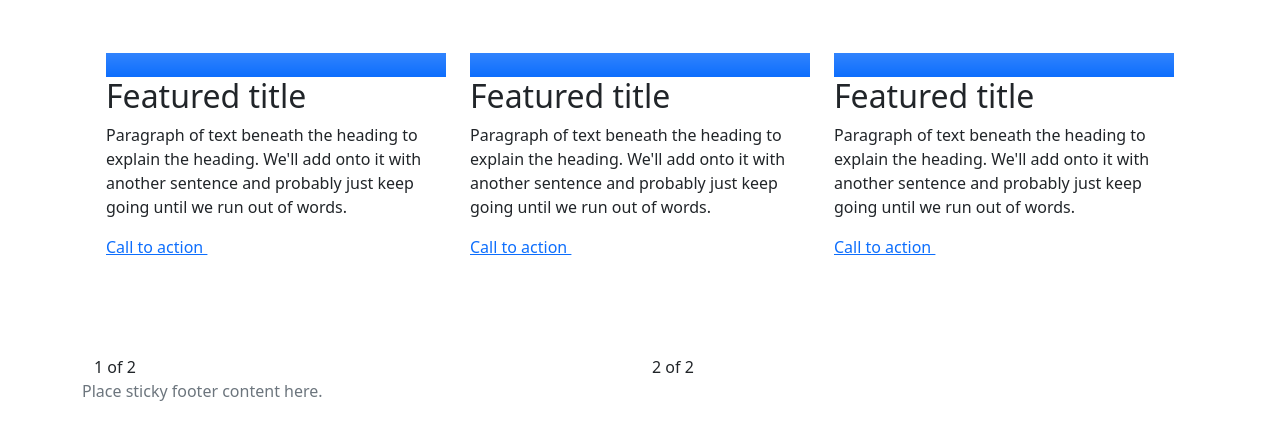
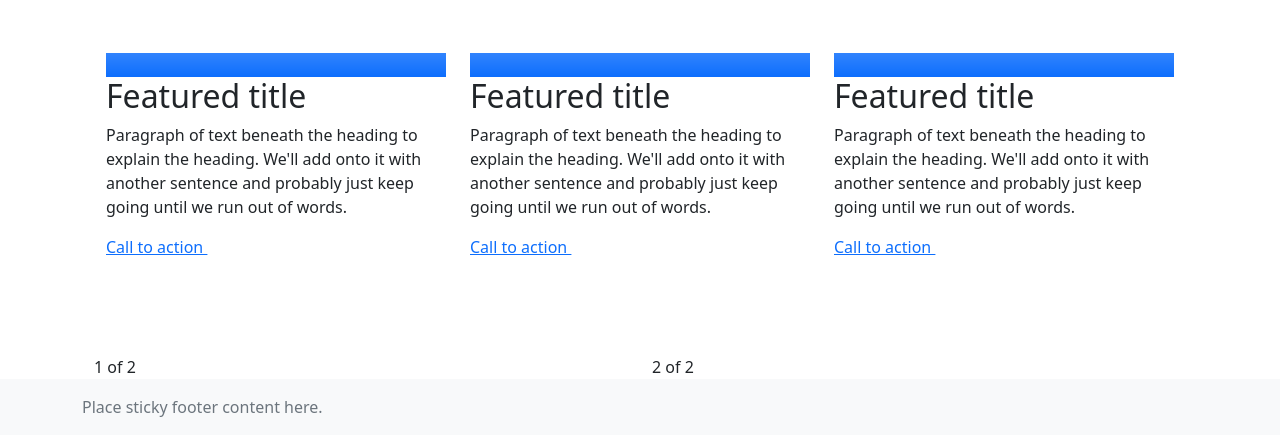
Before and after one commit to MatthijsKamstra/paper-toy-challenge, a website: page docs/index.html in a window 1280 px wide. Shown: the part 695-1130 px from the top of the page. Before the commit the page ends 1098 px from the top, so only its background shows below. Drawn offline with nearby package versions, Linux system fonts and the light colour scheme; a web font is replaced by a local one.

Commit message:
better footer

```diff
--- a/docs/index.html
+++ b/docs/index.html
@@ -173,10 +173,11 @@
 		</div><!-- /.container -->
 	</main>
 
-	<div class="container">
-		<span class="text-muted">Place sticky footer content here.</span>
-	</div>
-
+	<footer class="footer mt-auto py-3 bg-light">
+		<div class="container">
+			<span class="text-muted">Place sticky footer content here.</span>
+		</div>
+	</footer>
 
 
 
```
